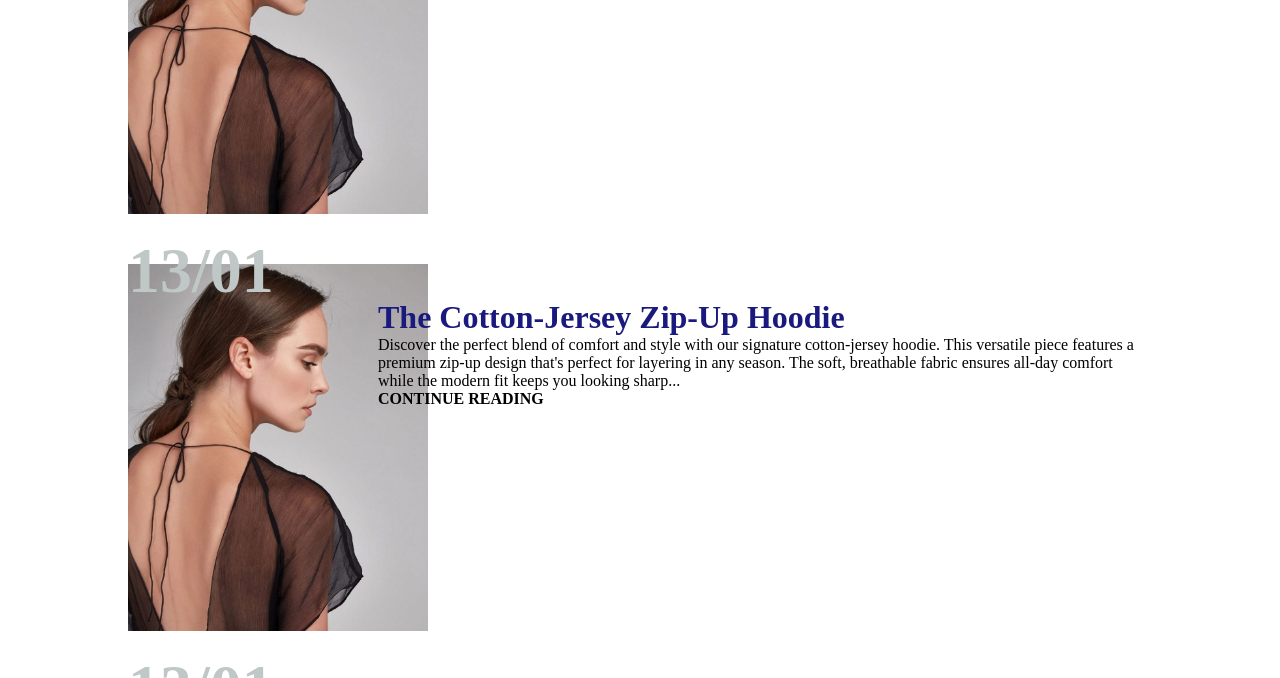
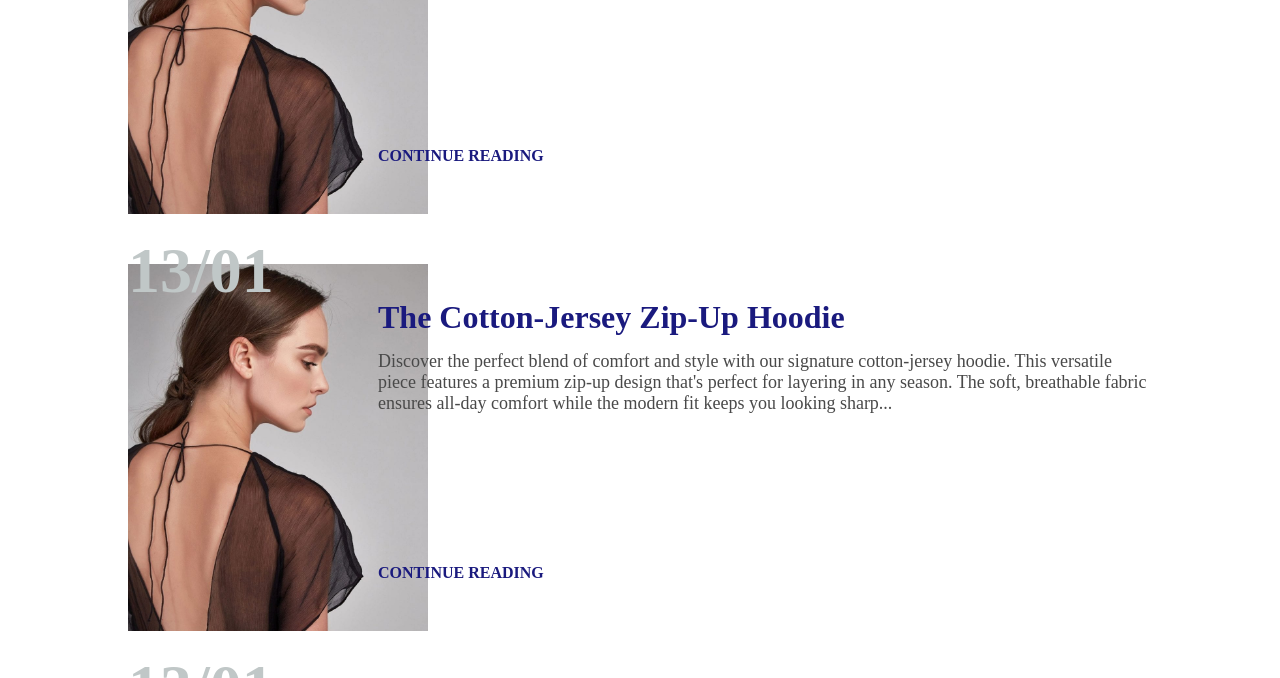
Before and after one commit to Abda11ah255/cara-task, a plain HTML site: page pages/Blog.html in a window 1280 px wide. Shown: the part 607-1285 px from the top of the page. Drawn offline with Linux system fonts and the light colour scheme.

Commit message:
font edit in card

```diff
--- a/styles/blog.css
+++ b/styles/blog.css
@@ -170,6 +170,10 @@ font-family: 'Lucida Sans', 'Lucida Sans Regular', 'Lucida Grande', 'Lucida Sans
 .written{top: 35px;
     position: absolute;
     left: 250px;
+    color: #494949;
+}
+.written strong{
+    margin-top: 100px;
 }
 #sora
 {   width: 300px;
@@ -184,3 +188,11 @@ font-family: 'Lucida Sans', 'Lucida Sans Regular', 'Lucida Grande', 'Lucida Sans
     left: 0px;
     font-size: 2rem;
 }
+.written :nth-child(3){
+    padding-top: 150px;
+    color: rgb(26, 26, 126);
+}
+.written :nth-child(2){
+    padding-top: 15px;
+    font-size: large;
+}
```
Also changed, not shown: pages/Blog.html (+3 -3 lines).
